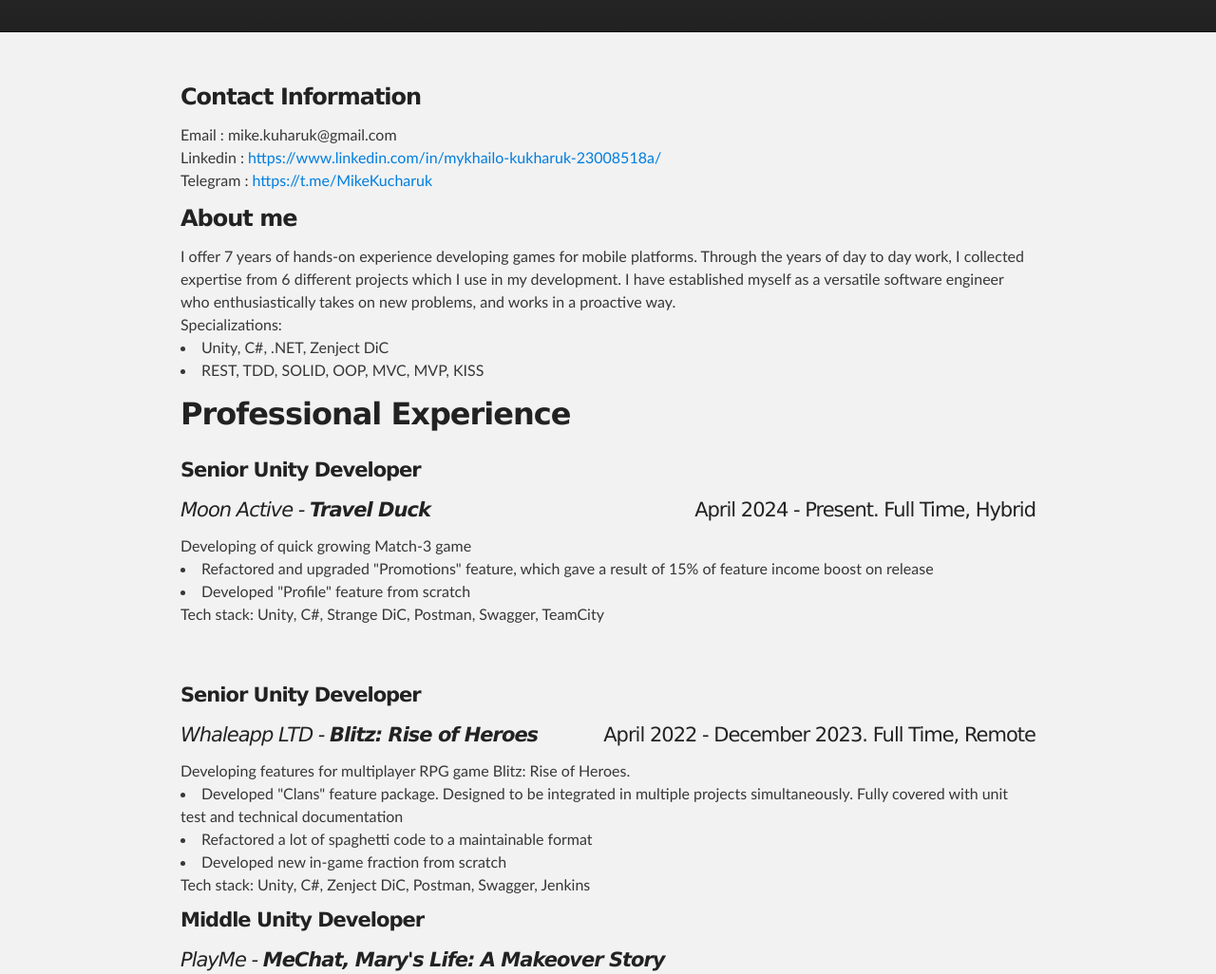
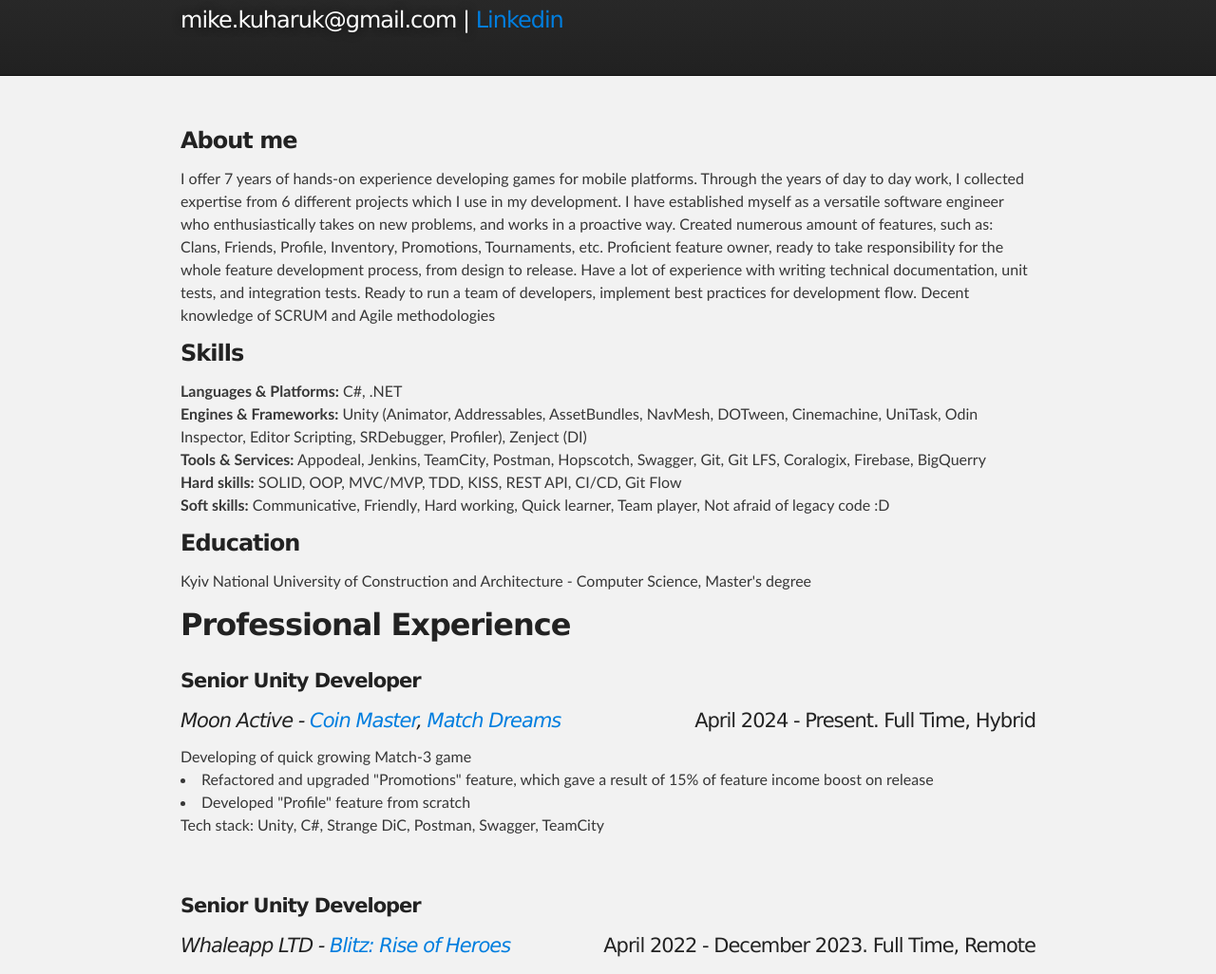
Before and after one commit to mikeKuharuk/mikekuharuk.github.io, a plain HTML site: page index.html in a window 1280 px wide. Shown: the part 176-1202 px from the top of the page at 95% size. Drawn offline with Linux system fonts and the light colour scheme.

Commit message:
New year - new resume

```diff
--- a/index.html
+++ b/index.html
@@ -13,30 +13,35 @@
           <a id="forkme_banner" href="https://www.linkedin.com/in/mykhailo-kukharuk-23008518a/">View on linkedin</a>
           <h1 id="project_title">Mykhailo Kukharuk</h1>
           <h2 id="project_tagline">Senior Software Engineer</h2>
+          <h4 id="project_tagline">mike.kuharuk@gmail.com  | <a href="https://www.linkedin.com/in/mykhailo-kukharuk-23008518a/">Linkedin</a>
         </header>
     </div>
 
     <div id="main_content_wrap" class="outer">
       <section id="main_content" class="inner">
-
-        <h3>Contact Information</h3>
-          Email : mike.kuharuk@gmail.com                         <br/>
-          Linkedin : <a href="https://www.linkedin.com/in/mykhailo-kukharuk-23008518a/">https://www.linkedin.com/in/mykhailo-kukharuk-23008518a/</a>   <br/>
-          Telegram : <a href="https://t.me/MikeKucharuk">https://t.me/MikeKucharuk</a>   <br/>
-
         <h3>About me</h3>
         I offer 7 years of hands-on experience developing games for mobile platforms. Through the years of day to day work, I collected expertise from 6 different projects which I use in my development.
-		I have established myself as a versatile software engineer who enthusiastically takes on new problems, and works in a proactive way. </br>
+		I have established myself as a versatile software engineer who enthusiastically takes on new problems, and works in a proactive way. Created numerous amount of features, such as: Clans, Friends, Profile,
+          Inventory, Promotions, Tournaments, etc. Proficient feature owner, ready to take responsibility for the whole feature development process, from design to release.
+          Have a lot of experience with writing technical documentation, unit tests, and integration tests. Ready to run a team  of developers, implement best practices for development flow.
+          Decent knowledge of SCRUM and Agile methodologies
+          <br>
 
-        Specializations:<br/>
-        <li>Unity, C#, .NET, Zenject DiC</li>
-		<li>REST, TDD, SOLID, OOP, MVC, MVP, KISS</li>
+          <h3>Skills</h3>
 
+          <b>Languages & Platforms:</b>  C#, .NET <br>
+          <b>Engines & Frameworks:</b> Unity (Animator, Addressables, AssetBundles, NavMesh, DOTween, Cinemachine, UniTask, Odin Inspector, Editor Scripting, SRDebugger, Profiler), Zenject (DI) <br>
+          <b>Tools & Services:</b> Appodeal, Jenkins, TeamCity, Postman, Hopscotch, Swagger, Git, Git LFS, Coralogix, Firebase, BigQuerry <br>
+          <b>Hard skills:</b> SOLID, OOP, MVC/MVP, TDD, KISS, REST API, CI/CD, Git Flow <br>
+          <b>Soft skills:</b> Communicative, Friendly, Hard working, Quick learner, Team player, Not afraid of legacy code :D
 
-        <h2>Professional Experience</h2>
+          <h3>Education</h3>
+          Kyiv National University of Construction and Architecture - Computer Science, Master's degree<br>
+
+          <h2>Professional Experience</h2>
 
           <h4><b>Senior Unity Developer</b></h4>
-          <h4 style="text-align:left;"><i>Moon Active - <b>Travel Duck</b></i> <span style="float:right;">April 2024 - Present. Full Time, Hybrid</span></h4>
+          <h4 style="text-align:left;"><i>Moon Active - <a href="https://apps.apple.com/us/app/coin-master/id406889139">Coin Master</a>, <a href="https://apps.apple.com/us/app/match-dreams-puzzle-adventure/id6446136627">Match Dreams</a></i> <span style="float:right;">April 2024 - Present. Full Time, Hybrid</span></h4>
             Developing of quick growing Match-3 game<br>
 			<li>Refactored and upgraded "Promotions" feature, which gave a result of 15% of feature income boost on release</li>
 			<li>Developed "Profile" feature from scratch</li>
@@ -45,7 +50,7 @@
 
 
           <br><br><br><h4><b>Senior Unity Developer</b></h4>
-          <h4 style="text-align:left;"><i>Whaleapp LTD - <b>Blitz: Rise of Heroes</b></i> <span style="float:right;"> April 2022 - December 2023. Full Time, Remote</span></h4>
+          <h4 style="text-align:left;"><i>Whaleapp LTD - <a href="https://apps.apple.com/us/app/blitz-rise-of-heroes/id1527735021">Blitz: Rise of Heroes</a> </i> <span style="float:right;"> April 2022 - December 2023. Full Time, Remote</span></h4>
 
 			Developing features for multiplayer RPG game Blitz: Rise of Heroes.
 			<li>Developed "Clans" feature package. Designed to be integrated in multiple projects simultaneously. Fully covered with unit test and technical documentation</li>
@@ -55,7 +60,7 @@
 
 
           <br><h4><b>Middle Unity Developer</b></h4>
-		   <h4 style="text-align:left;"><i>PlayMe - <b>MeChat, Mary's Life: A Makeover Story</b></i><span style="float:right;">October 2021 - February 2022. Full Time, Office</span></h4>
+		   <h4 style="text-align:left;"><i>BetterMe - <a href="https://apps.apple.com/us/app/mechat-interactive-stories/id1536157979">MeChat</a>, <a href="https://apps.apple.com/us/app/marys-life-a-makeover-story/id1523688298">Mary's Life: A Makeover Story</a></i><span style="float:right;">October 2021 - February 2022. Full Time, Office</span></h4>
 
             Developing features for MeChat and Mary's Life: A Makeover Story. Participating in framework development, old code refactoring<br>
 			<li>Developed standalone Tournaments feature, that fully simulate virtual players behaviour based on current user behaviour</li>
@@ -93,20 +98,6 @@
 			resource usage that allows the game to be deployed at Android smart TV </li>
 
 			Tech stack: Unity, C#, Facebook SDK, Appoadel SDK
-
-
-        <h2>Soft skills</h2>
-
-              <li>Communicative</li>
-              <li>Hard working</li>
-              <li>Quick lerner</li>
-              <li>Team player</li>
-              <li>Friendly</li>
-              <li>Not afraid of legacy code :D</li>
-
-
-          <h2>Education</h2>
-          2020 - 2021 KNUBA - Master of Science, Computer Science
       </section>
     </div>
 
```
